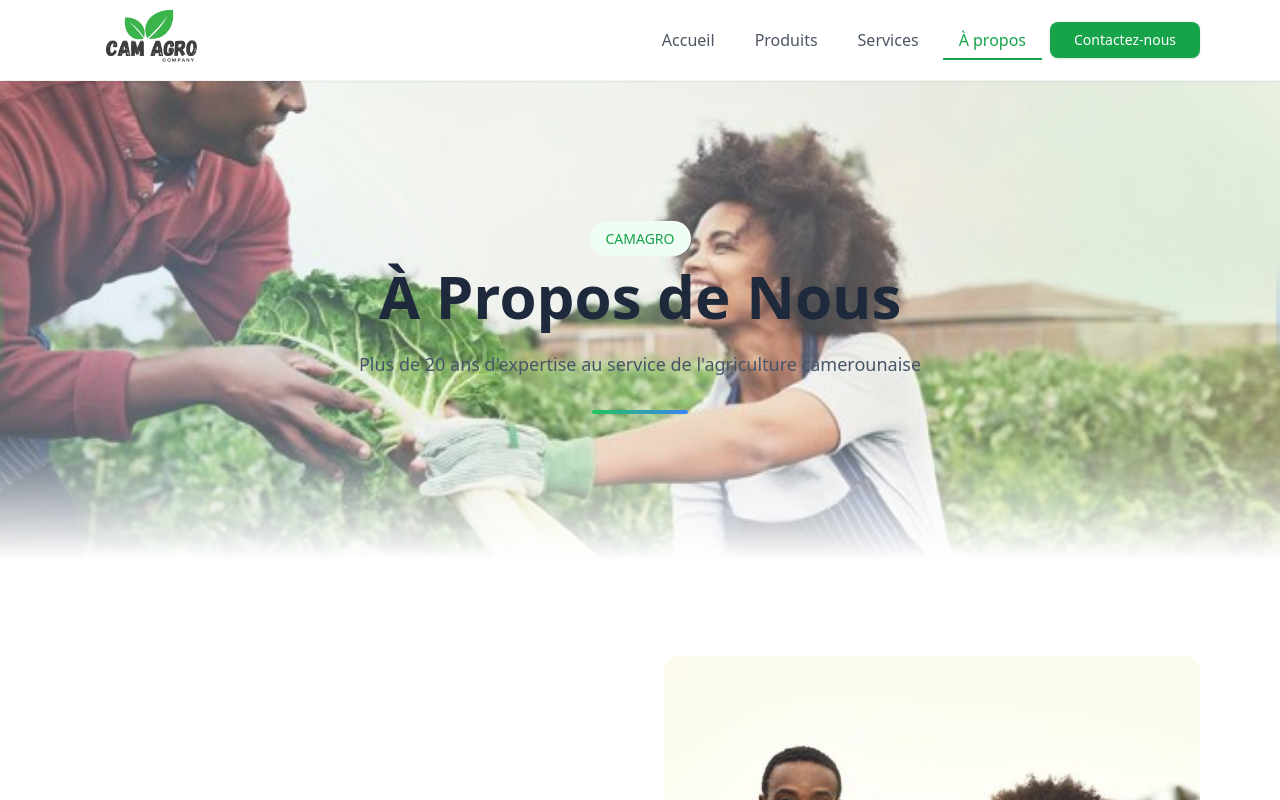
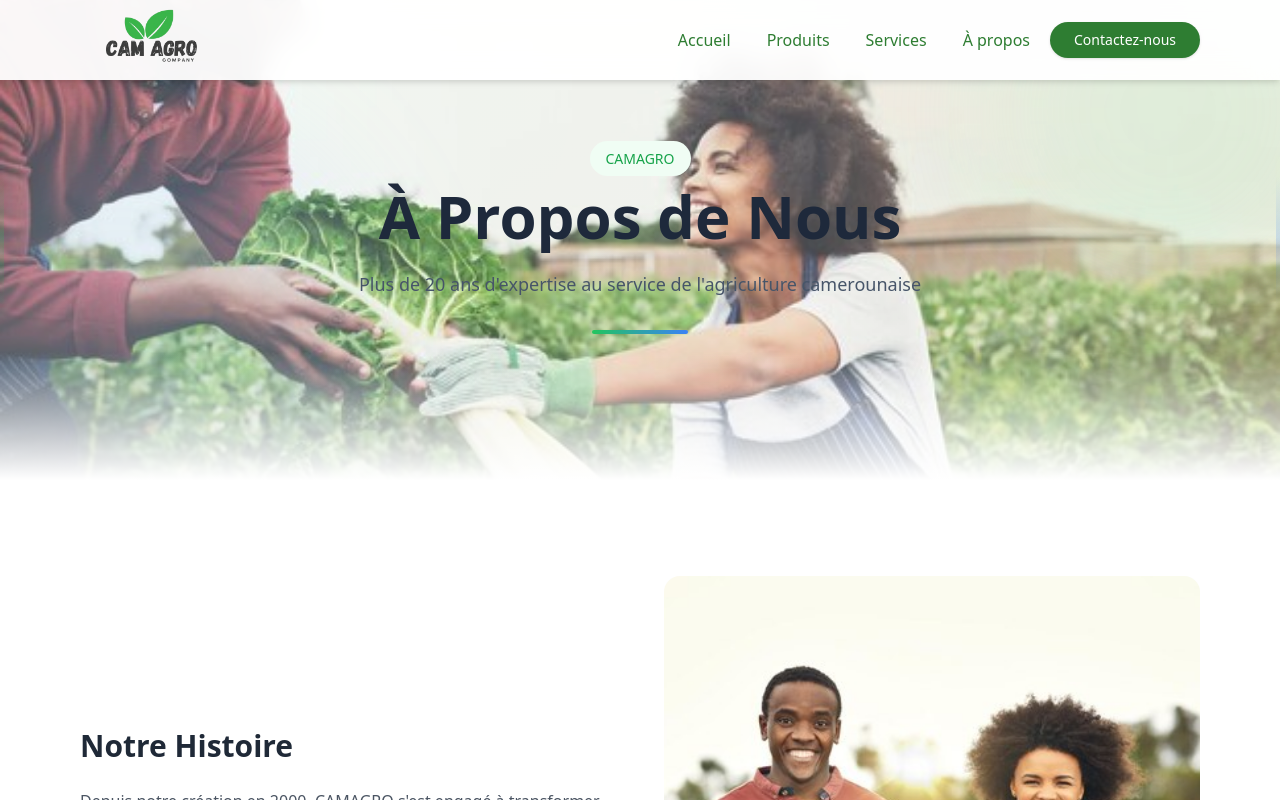
Before and after one commit to Level237/camagrocompany, a React (Vite) app: page /about in a window 1280 px wide. Shown: the top 800 px of the page. Built offline with nearby package versions, Linux system fonts and the light colour scheme.

Commit message:
Refactor Navbar component to enhance styling and animations, including a transparent background on scroll, improved mobile menu, and updated button styles for better user experience.

```diff
--- a/src/components/layout/NavbarStyle.tsx
+++ b/src/components/layout/NavbarStyle.tsx
@@ -19,119 +19,134 @@ const NavbarStyle = () => {
   return (
     <>
          <motion.nav
-        initial={{ y: -100 }}
-        animate={{ y: 0 }}
-        className="fixed top-0 left-0 right-0 bg-white border-b border-gray-100 shadow-sm z-50"
+      initial={{ backgroundColor: "transparent" }}
+      animate={{
+        position: "fixed",
+        backgroundColor: "rgba(255, 255, 255, 0.95)",
+        backdropFilter: "blur(12px)",
+        boxShadow: "0 4px 6px -1px rgba(0, 0, 0, 0.1), 0 2px 4px -1px rgba(0, 0, 0, 0.06)",
+      }}
+      transition={{ duration: 0.3 }}
+      className="top-0 left-0 right-0 w-full z-50"
     >
       <div className="container mx-auto max-w-6xl px-4">
         <div className="flex items-center justify-between h-20">
           {/* Logo */}
-            <Link to="/" className="flex items-center">
+          <motion.div
+            initial={{ opacity: 0, x: -20 }}
+            animate={{ opacity: 1, x: 0 }}
+            transition={{ duration: 0.5 }}
+            className="flex items-center space-x-2"
+          >
+            <Link
+              to="/"
+              className={`flex items-center space-x-2 transition-colors duration-300
+                  text-[#2E7D32]
+              }`}
+            >
               <img src={logo} alt="logo" className="w-36 h-36" />
+
             </Link>
+          </motion.div>
 
           {/* Menu Desktop */}
-            <div className="hidden md:flex items-center space-x-2">
+          <div className="hidden md:flex items-center space-x-1">
+            {navItems.map((item, index) => (
+              <motion.div
+                key={item.name}
+                initial={{ opacity: 0, y: -20 }}
+                animate={{ opacity: 1, y: 0 }}
+                transition={{ duration: 0.5, delay: index * 0.1 }}
+              >
+                <Link
+                  to={item.path}
+                  className={`px-4 py-2 rounded-full transition-all duration-300
+                    text-[#2E7D32]
+                  `}
+                >
+                  {item.name}
+                </Link>
+              </motion.div>
+            ))}
+            <motion.div
+              initial={{ opacity: 0, scale: 0.8 }}
+              animate={{ opacity: 1, scale: 1 }}
+              transition={{ duration: 0.5, delay: 0.5 }}
+            >
+              <Button
+                className={`rounded-full px-6
+                  bg-[#2E7D32] hover:bg-[#1B5E20] text-white`}
+              >
+                Contactez-nous
+              </Button>
+            </motion.div>
+          </div>
+
+          {/* Menu Mobile */}
+          <motion.div
+            className="md:hidden"
+            initial={{ opacity: 0 }}
+            animate={{ opacity: 1 }}
+          >
+            <Button
+              variant="ghost"
+              size="icon"
+              onClick={() => setIsOpen(!isOpen)}
+              className={`rounded-full
+                text-gray-700`}
+            >
+              {isOpen ? <X size={24} /> : <Menu size={24} />}
+            </Button>
+          </motion.div>
+        </div>
+
+        {/* Menu Mobile Dropdown */}
+        <motion.div
+          initial={false}
+          animate={isOpen ? {
+            height: "auto",
+            opacity: 1,
+            transition: {
+              height: { duration: 0.3 },
+              opacity: { duration: 0.2 }
+            }
+          } : {
+            height: 0,
+            opacity: 0,
+            transition: {
+              height: { duration: 0.3 },
+              opacity: { duration: 0.2 }
+            }
+          }}
+          className="md:hidden overflow-hidden"
+        >
+          <motion.div
+            className={`py-4 px-2 rounded-2xl mb-4 backdrop-blur-lg
+              bg-white shadow-lg`}
+          >
             {navItems.map((item) => (
               <Link
                 key={item.name}
                 to={item.path}
-                  className={`px-4 py-2 rounded-lg text-gray-600 hover:text-green-600 hover:bg-green-50 transition-all duration-300 relative group ${
-                    location.pathname === item.path ? 'text-green-600' : ''
-                  }`}
-                >
-                  {item.name}
-                  {location.pathname === item.path && (
-                    <motion.div
-                      layoutId="navbar-indicator"
-                      className="absolute bottom-0 left-0 right-0 h-0.5 bg-green-600"
-                      initial={false}
-                      transition={{ type: "spring", bounce: 0.2, duration: 0.6 }}
-                    />
-                  )}
-                </Link>
-              ))}
-              <Button
-                className="ml-4 bg-green-600 hover:bg-green-700 text-white rounded-lg px-6"
-              >
-                Contactez-nous
-              </Button>
-            </div>
-
-            {/* Menu Mobile Button */}
-            <div className="md:hidden">
-              <Button
-                variant="ghost"
-                size="icon"
-                onClick={() => setIsOpen(!isOpen)}
-                className="text-gray-600 hover:text-green-600 hover:bg-green-50"
-              >
-                {isOpen ? <X size={24} /> : <Menu size={24} />}
-              </Button>
-            </div>
-          </div>
-        </div>
-      </motion.nav>
-
-      {/* Mobile Menu Overlay */}
-      <AnimatePresence>
-        {isOpen && (
-          <>
-            <motion.div
-              initial={{ opacity: 0 }}
-              animate={{ opacity: 1 }}
-              exit={{ opacity: 0 }}
-              className="fixed inset-0 bg-black/20 backdrop-blur-sm z-40 md:hidden"
-              onClick={() => setIsOpen(false)}
-            />
-            <motion.div
-              initial={{ x: "100%" }}
-              animate={{ x: 0 }}
-              exit={{ x: "100%" }}
-              transition={{ type: "spring", bounce: 0, duration: 0.4 }}
-              className="fixed top-0 right-0 bottom-0 w-[280px] bg-white shadow-2xl z-50 md:hidden"
-            >
-              <div className="flex flex-col h-full">
-                <div className="flex items-center justify-between p-4 border-b">
-                  <span className="text-lg font-semibold text-gray-900">Menu</span>
-                  <Button
-                    variant="ghost"
-                    size="icon"
-                    onClick={() => setIsOpen(false)}
-                    className="text-gray-600 hover:text-green-600 hover:bg-green-50"
-                  >
-                    <X size={24} />
-                  </Button>
-                </div>
-                <div className="flex-1 overflow-y-auto py-4">
-                  {navItems.map((item) => (
-                    <Link
-                      key={item.name}
-                      to={item.path}
-                      className={`block px-4 py-3 mx-2 rounded-lg transition-colors duration-300 ${
-                        location.pathname === item.path
-                          ? 'bg-green-50 text-green-600'
-                          : 'text-gray-600 hover:bg-gray-50'
-                      }`}
+                className={`block px-4 py-3 rounded-xl transition-colors duration-300
+                  text-gray-700 hover:text-[#2E7D32] hover:bg-green-50`}
                 onClick={() => setIsOpen(false)}
               >
                 {item.name}
               </Link>
             ))}
-                </div>
-                <div className="p-4 border-t">
-                  <Button className="w-full bg-green-600 hover:bg-green-700 text-white rounded-lg">
+            <div className="px-4 pt-3">
+              <Button
+                className={`w-full rounded-xl
+                  bg-[#2E7D32] hover:bg-[#1B5E20] text-white`}
+              >
                 Contactez-nous
               </Button>
             </div>
+          </motion.div>
+        </motion.div>
       </div>
-            </motion.div>
-          </>
-        )}
-      </AnimatePresence>
-
-      {/* Spacer to prevent content from going under navbar */}
-      <div className="h-20" />
+    </motion.nav>
     </>
   )
 }
```
Lines whose indentation alone changed are shown as unchanged.
